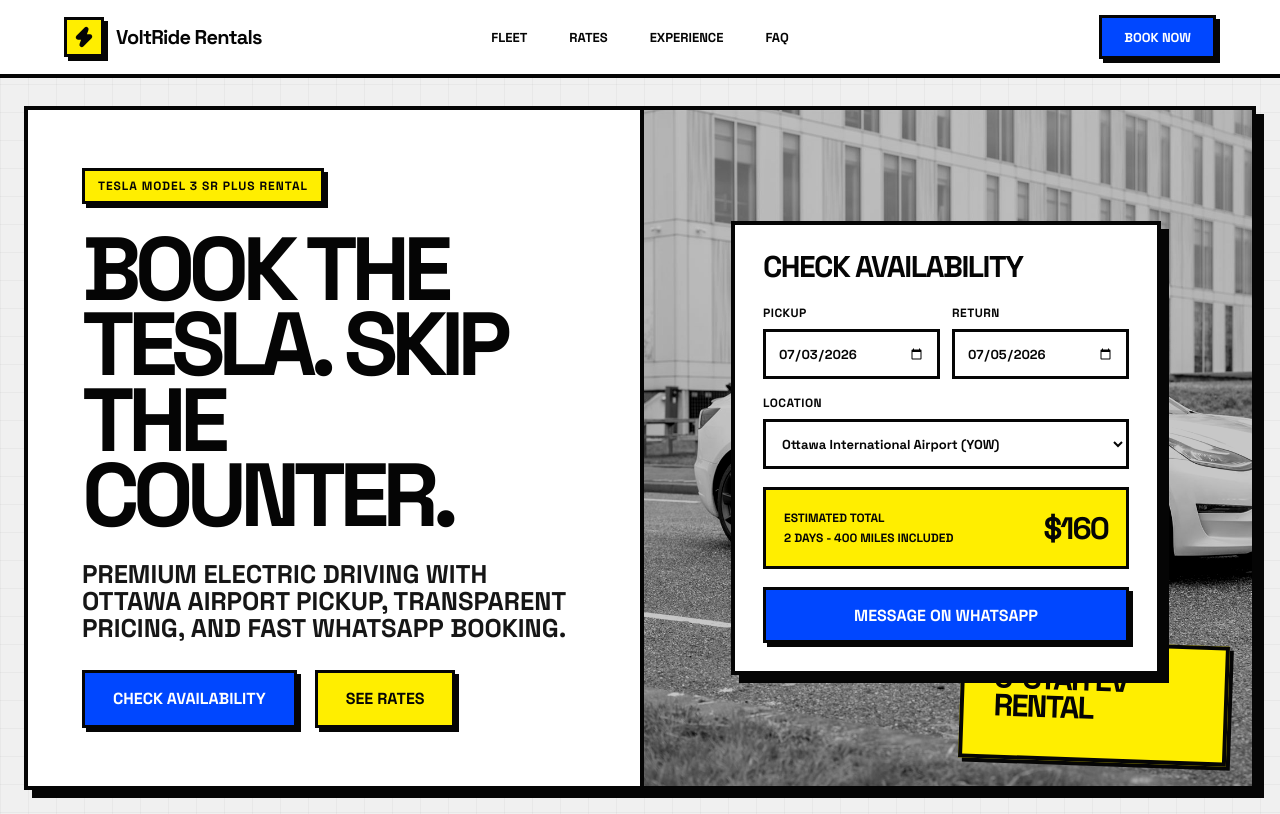
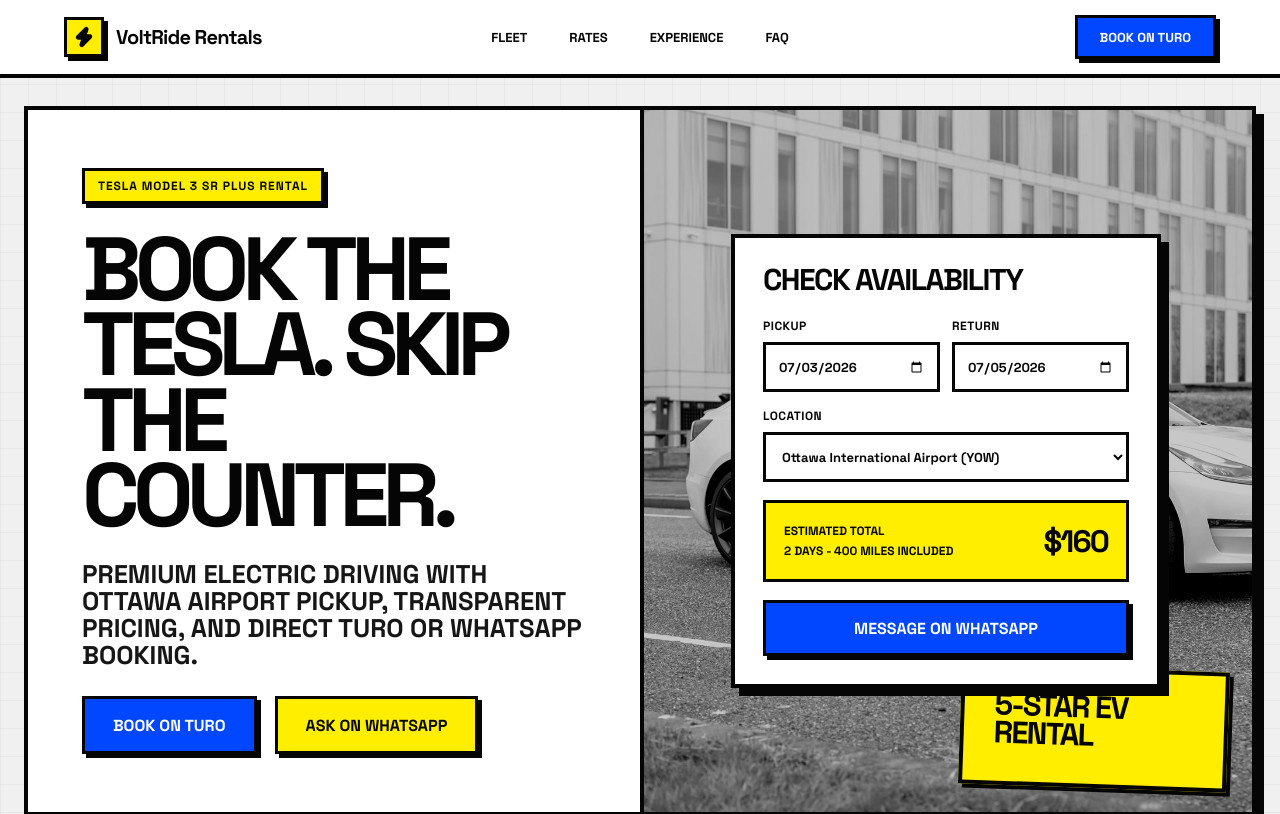
Before and after one commit to tosind/Carrental, a React (Vite) app: page / in a window 1280 px wide. Shown: the top 814 px of the page. Built offline with nearby package versions, Linux system fonts and the light colour scheme.

Commit message:
Add Turo booking links

```diff
--- a/index.html
+++ b/index.html
@@ -4,7 +4,7 @@
     <meta charset="UTF-8" />
     <meta name="viewport" content="width=device-width, initial-scale=1.0" />
     <title>VoltRide Rentals | Tesla Model 3 SR Plus Rental in Ottawa</title>
-    <meta name="description" content="Book a Tesla Model 3 SR Plus rental with VoltRide Rentals. Ottawa Airport pickup, transparent pricing, and fast WhatsApp booking." />
+    <meta name="description" content="Book a Tesla Model 3 SR Plus rental with VoltRide Rentals. Ottawa Airport pickup, transparent pricing, and direct Turo or WhatsApp booking." />
   </head>
   <body>
     <div id="root"></div>
--- a/src/main.jsx
+++ b/src/main.jsx
@@ -22,6 +22,7 @@
 const DEFAULT_LOCATION = 'Ottawa International Airport (YOW)';
 const WHATSAPP_PHONE = '16137018072';
 const DEFAULT_WHATSAPP_MESSAGE = 'Hi VoltRide Rentals, I want to book the Tesla Model 3 SR Plus. Is it available?';
+const TURO_LISTING_URL = 'https://turo.com/ca/en/car-rental/canada/gatineau-qc/tesla/model-3/2862390';
 
 function whatsappUrl(message) {
   return `https://wa.me/${WHATSAPP_PHONE}?text=${encodeURIComponent(message)}`;
@@ -145,7 +146,7 @@
         <a href="#experience">Experience</a>
         <a href="#faq">FAQ</a>
       </nav>
-      <a className="header-cta" href={whatsappUrl(DEFAULT_WHATSAPP_MESSAGE)} target="_blank" rel="noreferrer">Book now</a>
+      <a className="header-cta" href={TURO_LISTING_URL} target="_blank" rel="noreferrer">Book on Turo</a>
     </header>
   );
 }
@@ -160,10 +161,10 @@
         <div className="hero-copy">
           <span className="hero-tag">Tesla Model 3 SR Plus Rental</span>
           <h1>Book the Tesla. Skip the counter.</h1>
-          <p>Premium electric driving with Ottawa Airport pickup, transparent pricing, and fast WhatsApp booking.</p>
+          <p>Premium electric driving with Ottawa Airport pickup, transparent pricing, and direct Turo or WhatsApp booking.</p>
           <div className="hero-actions">
-            <a className="primary" href="#book">Check availability</a>
-            <a className="secondary" href="#rates">See rates</a>
+            <a className="primary" href={TURO_LISTING_URL} target="_blank" rel="noreferrer">Book on Turo</a>
+            <a className="secondary" href="#book">Ask on WhatsApp</a>
           </div>
         </div>
         <div id="book" className="booking-wrap">
@@ -290,7 +291,10 @@
       <div>
         <h2>Ready to drive electric?</h2>
         <p>Reserve your Tesla Model 3 SR Plus in minutes.</p>
-        <a className="primary" href={whatsappUrl(DEFAULT_WHATSAPP_MESSAGE)} target="_blank" rel="noreferrer">Book on WhatsApp</a>
+        <div className="final-actions">
+          <a className="primary" href={TURO_LISTING_URL} target="_blank" rel="noreferrer">Book on Turo</a>
+          <a className="secondary" href={whatsappUrl(DEFAULT_WHATSAPP_MESSAGE)} target="_blank" rel="noreferrer">Ask on WhatsApp</a>
+        </div>
       </div>
       <img src="/white-model-3-side.jpg" alt="" />
     </section>
@@ -307,7 +311,7 @@
       <div className="footer-links">
         <a href="#fleet">Company</a>
         <a href="#faq">Support</a>
-        <a href={whatsappUrl(DEFAULT_WHATSAPP_MESSAGE)} target="_blank" rel="noreferrer">Book now</a>
+        <a href={TURO_LISTING_URL} target="_blank" rel="noreferrer">Book on Turo</a>
       </div>
       <p className="copyright">&copy; 2026 VoltRide Rentals. All rights reserved.</p>
     </footer>
--- a/src/styles.css
+++ b/src/styles.css
@@ -786,6 +786,12 @@
   text-transform: uppercase;
 }
 
+.final-actions {
+  display: flex;
+  flex-wrap: wrap;
+  gap: 16px;
+}
+
 .final-cta img {
   position: absolute;
   inset: 0;
```
